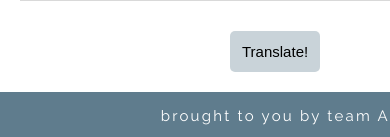
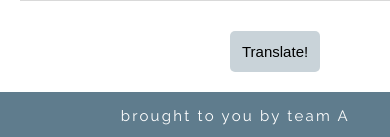
Before and after one commit to beyzaolmez/pimWebsite, a PHP site: page /conn_pim/translate.php in a window 390 px wide. Shown: the part 860-997 px from the top of the page. Run offline with PHP 8.4, Linux system fonts and the light colour scheme.

Commit message:
finished footer for mobile version

```diff
--- a/css/translate.css
+++ b/css/translate.css
@@ -374,4 +374,7 @@ input:hover{
     input{
         margin-left: 230px;
     }
+    footer > p{
+        margin-right: 40px;
+    }
 }
```
